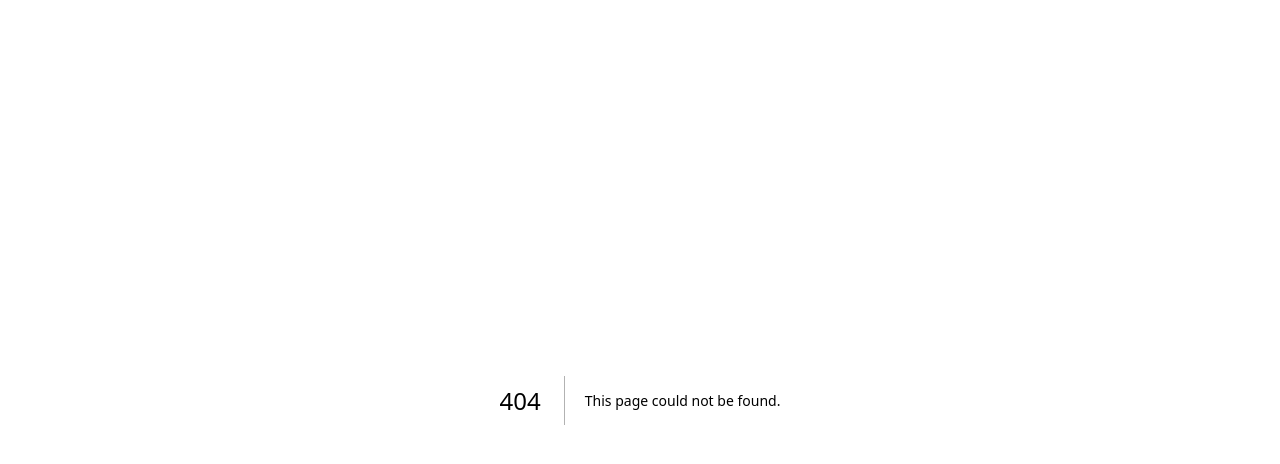
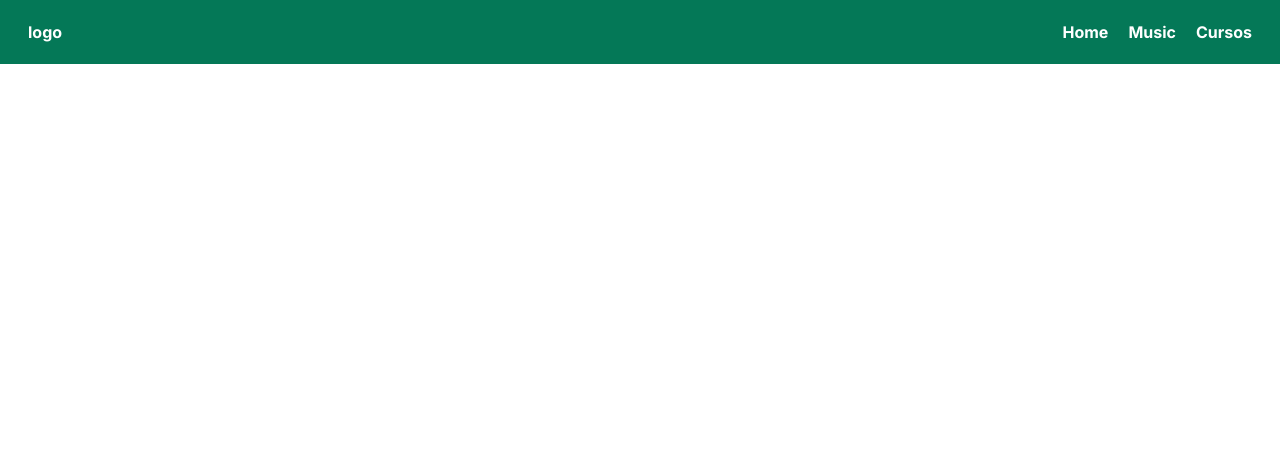
Before and after one commit to xxnahokxx/Music-Web, a Next.js app: page /cursos in a window 1280 px wide. Before the commit this address had no page. Shown: the top 464 px of the page. Built offline with nearby package versions, Linux system fonts and the light colour scheme.

Commit message:
feat(nabvar): nabvar with conditional render

```diff
--- a/app/layout.tsx
+++ b/app/layout.tsx
@@ -1,3 +1,4 @@
+import Navbar from '@/components/navbar/Navbar'
 import './globals.css'
 import type { Metadata } from 'next'
 import { Inter } from 'next/font/google'
@@ -16,7 +17,10 @@ export default function RootLayout({
 }) {
   return (
     <html lang="en">
-      <body className={inter.className}>{children}</body>
+      <body className={inter.className}>
+        <Navbar/>
+        {children}
+      </body>
     </html>
   )
 }
--- a/components/navbar/Navbar.tsx
+++ b/components/navbar/Navbar.tsx
@@ -1,9 +1,35 @@
+"use client"
+import Link from 'next/link'
 import React from 'react'
+import { usePathname } from "next/navigation"
 
 const Navbar = () => {
-  return (
-    <div>Navbar</div>
-  )
+
+  const pathname = usePathname()
+
+
+  if (pathname !== "/") {
+    return (
+      <div className='flex justify-between  mx-auto py-5 px-7 bg-emerald-700 text-white font-bold fixed w-full top-0'>
+        <div>
+          logo
+        </div>
+        <div className=''>
+          <ul className='flex gap-5'>
+            <Link href={"/"}>
+              <li>Home</li>
+            </Link>
+            <Link href={"/music"}>
+              <li>Music</li>
+            </Link>
+            <Link href={"/cursos"}>
+              <li>Cursos</li>
+            </Link>
+          </ul>
+        </div>
+      </div>
+    )
+  }
 }
 
 export default Navbar
```
Also changed, not shown: app/cursos/page.tsx (renamed from app/Cursos/page.tsx), app/detail/page.tsx (renamed from app/Detail/page.tsx), app/music/page.tsx (renamed from app/Music/page.tsx).
